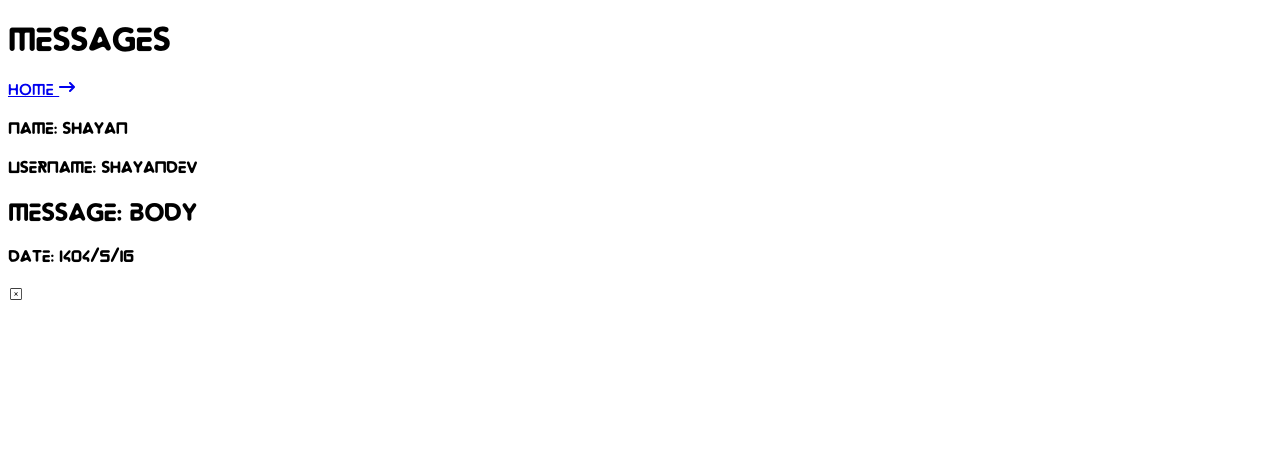
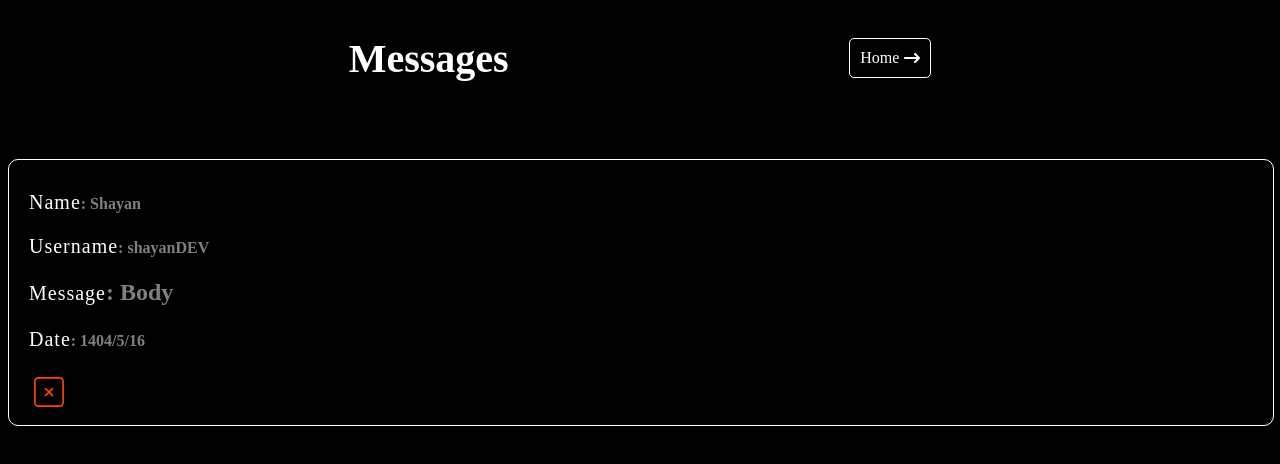
Before and after one commit to bug-hunte-r/portfolio, a Next.js app: page /messages in a window 1280 px wide. Shown: the top 464 px of the page. Built offline with nearby package versions, Linux system fonts and the light colour scheme.

Commit message:
set styles for messages page

```diff
--- a/styles/messages/messages.css
+++ b/styles/messages/messages.css
@@ -0,0 +1,77 @@
+body {
+    background-color: black;
+}
+
+.container-messages {
+    width: 100%;
+}
+
+.container-link-and-title-messages{
+    display: flex;
+    align-items: center;
+    justify-content: space-evenly;
+}
+
+.title-messages {
+    color: white;
+    font-family: Neo;
+    font-size: 40px;
+}
+
+.link-to-home-messages {
+    text-decoration: none;
+    color: white;
+    font-family: Neo;
+    display: flex;
+    align-items: center;
+    border: 1px solid white;
+    border-radius: 5px;
+    padding: 10px;
+    gap: 5px;
+}
+
+.messages-box {
+    width: 100%;
+    border-radius: 10px;
+    padding: 10px 0px;
+    border: 1px solid white;
+    margin-top: 50px;
+}
+
+.titles-box{
+    font-size: 20px;
+    letter-spacing: 1px;
+    font-weight: 500;
+    color: white;
+}
+
+.user-name {
+    color: gray;
+    font-family: Neo;
+    padding-left: 20px;
+}
+
+.username-user {
+    color: gray;
+    font-family: Neo;
+    padding-left: 20px;
+}
+
+.message-body {
+    color: gray;
+    font-family: Neo;
+    padding-left: 20px;
+}
+
+.date-message {
+    color: gray;
+    font-family: Neo;
+    padding-left: 20px;
+}
+
+.icon-remove-messagee{
+    color: orangered;
+    font-size: 40px;
+    padding-left: 20px;
+    cursor: pointer;
+}
```
